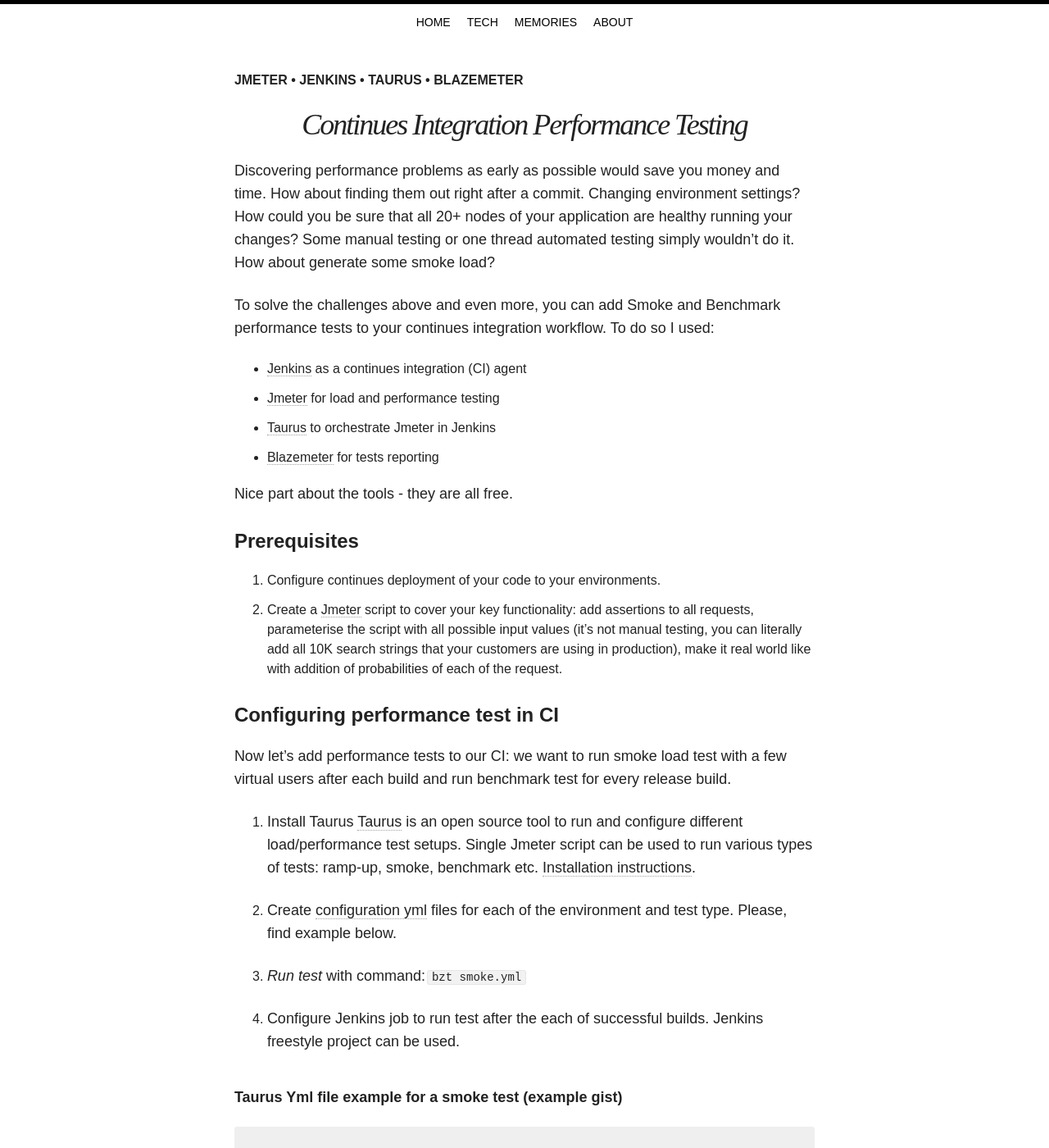
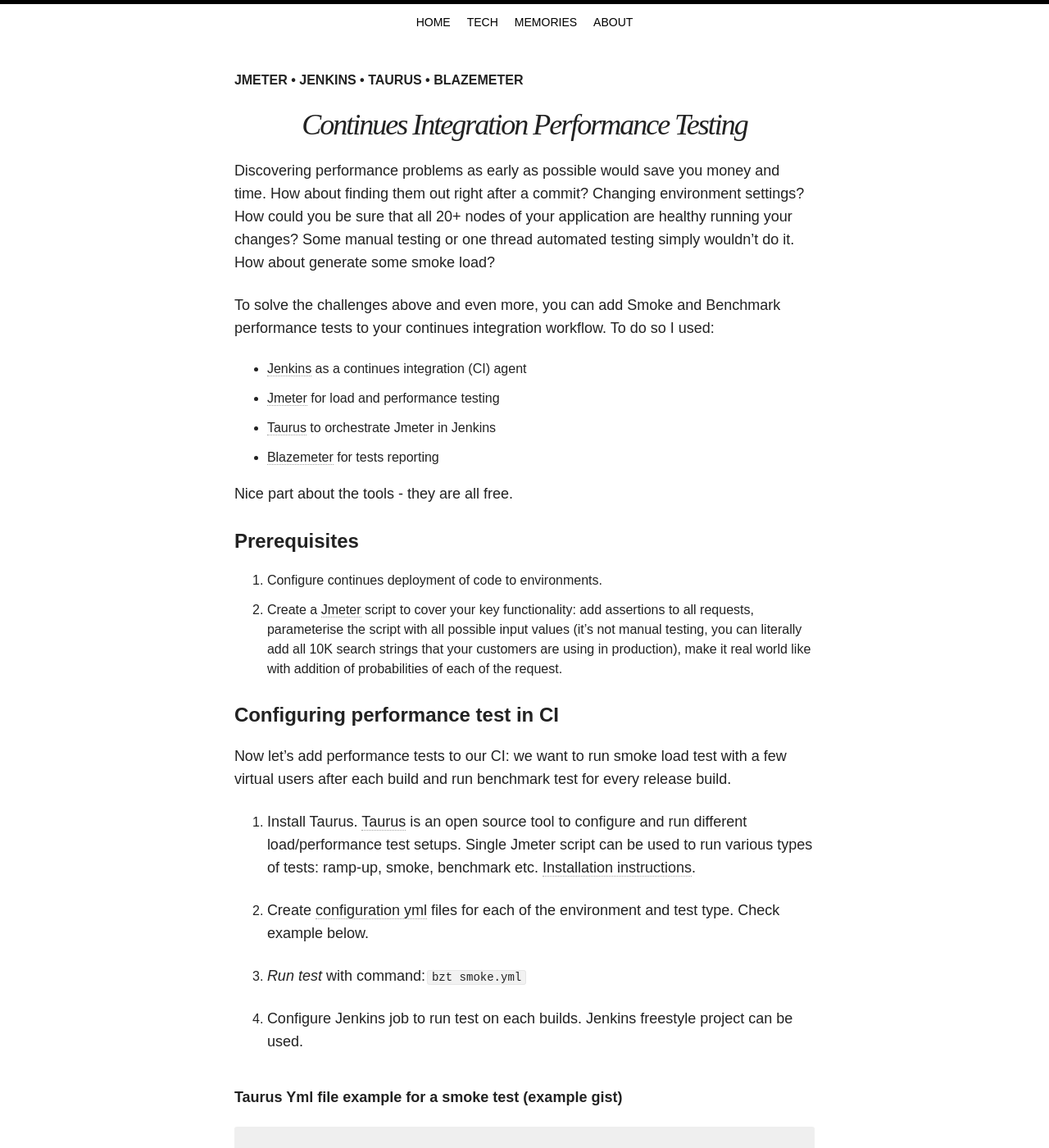
Before and after one commit to Nefry/marianna.im, a Jekyll site: the page built from _posts/tech/2015-06-21-continues-integration-perf-testing-with-jmeter.md, in a window 1280 px wide and 1400 px high. Shown: the whole window at 82% size. Built offline with Jekyll 4.4.1, drawn with Linux system fonts in a browser that asks for light colours; nearby versions of some CDN libraries; comment, search, counter and statistics services are not loaded; some of the changed text lies outside the part shown.

Commit message:
Small edits

````diff
--- a/_posts/tech/2015-06-21-continues-integration-perf-testing-with-jmeter.md
+++ b/_posts/tech/2015-06-21-continues-integration-perf-testing-with-jmeter.md
@@ -11,7 +11,7 @@
 date: 2015-06-21T00:00:00-00:00
 ---
 
-Discovering performance problems as early as possible would save you money and time. How about finding them out right after a commit.
+Discovering performance problems as early as possible would save you money and time. How about finding them out right after a commit?
 Changing environment settings? How could you be sure that all 20+ nodes of your application are healthy running your changes? Some manual testing or one thread automated testing simply wouldn't do it. How about generate some smoke load?
 
 To solve the challenges above and even more, you can add Smoke and Benchmark performance tests to your continues integration workflow.
@@ -25,20 +25,20 @@
 Nice part about the tools - they are all free.
 
 #### Prerequisites
-1. Configure continues deployment of your code to your environments.
+1. Configure continues deployment of code to environments.
 2. Create a [Jmeter][jmeter] script to cover your key functionality: add assertions to all requests, parameterise the script with all possible input values (it's not manual testing, you can literally add all 10K search strings that your customers are using in production), make it real world like with addition of probabilities of each of the request.
 
 #### Configuring performance test in CI
 Now let's add performance tests to our CI: we want to run smoke load test with a few virtual users after each build and run benchmark test for every release build.
 
-1. Install Taurus
-[Taurus][taurus] is an open source tool to run and configure different load/performance test setups. Single Jmeter script can be used to run various types of tests: ramp-up, smoke, benchmark etc. [Installation instructions][taurusinst].
+1. Install Taurus.
+[Taurus][taurus] is an open source tool to configure and run different load/performance test setups. Single Jmeter script can be used to run various types of tests: ramp-up, smoke, benchmark etc. [Installation instructions][taurusinst].
 
-2. Create [configuration yml][taurusconfig] files for each of the environment and test type. Please, find example below.
+2. Create [configuration yml][taurusconfig] files for each of the environment and test type. Check example below.
 
 3. *Run test* with command:```bzt smoke.yml```
 
-4. Configure Jenkins job to run test after the each of successful builds. Jenkins freestyle project can be used.
+4. Configure Jenkins job to run test on each  builds. Jenkins freestyle project can be used.
 
 ###### Taurus Yml file example for a smoke test ([example gist][example])
 {% highlight yaml %}
@@ -79,17 +79,19 @@
 
 
 
-Sweet part that now you can have one [Jmeter][jmeter] script xml for all environments and test type: all you need is change your hostname and runtime settings like number of concurrent users in the [yml configuration][taurusconfig].
+Sweet part that now you can use one [Jmeter][jmeter] script xml for all environments and test types: all you need is to change hostname and runtime settings like number of concurrent users in the [yml configuration][taurusconfig].
+
+Enjoy testing!
 
 #### Notes
 
 ###### What Taurus is Doing?
-When you running Taurus (bzt) it will:
+When you running Taurus (bzt) it:
 
-* override settings in your script and create a new one in the test directory (name will be prompted to the console)
-* start [Jmeter][jmeter] in a non-UI mode using the new script
-* disable some of the plugins from your script like Loadsophia plugin
-* send report data to [Blazemeter][blazemeter] in a real time, so you can analyze and share them on the fly
+* overrides settings in the Jmeter script and creates a new one in the test directory (name will be prompted to the console);
+* starts [Jmeter][jmeter] in a non-UI mode using the new script;
+* disables some of the plugins specified in the script like Loadsophia plugin;
+* sends report data to [Blazemeter][blazemeter] in a real time, so you can analyze and share it on the fly;
 
 ###### Yml Options
 Lets walk through some of the options in the yml file:
@@ -108,7 +110,7 @@
 	<figcaption>Blazemeter reporting trend for series of Smoke tests.</figcaption>
 </figure>
 
-Another nice trend you can configure right in the [Jenkins][jenkins] with [junit plugin][junit] and Taurus *module junit-xml* to report your criterias status to xml file. Criterias can be specified in Taurus configuration yml, please find the example above.
+Another nice trend you can configure right in the [Jenkins][jenkins] with [junit plugin][junit] and Taurus *module junit-xml* to report your criterias status to xml file. Criterias can be specified in Taurus configuration yml, check the config above.
 
 <figure>
 	<a href="https://wiki.jenkins-ci.org/display/JENKINS/JUnit+graph"><img src="/images/2015-06-21_taurus_jmeter/junit-reporting.jpg" alt="image"></a>
````
